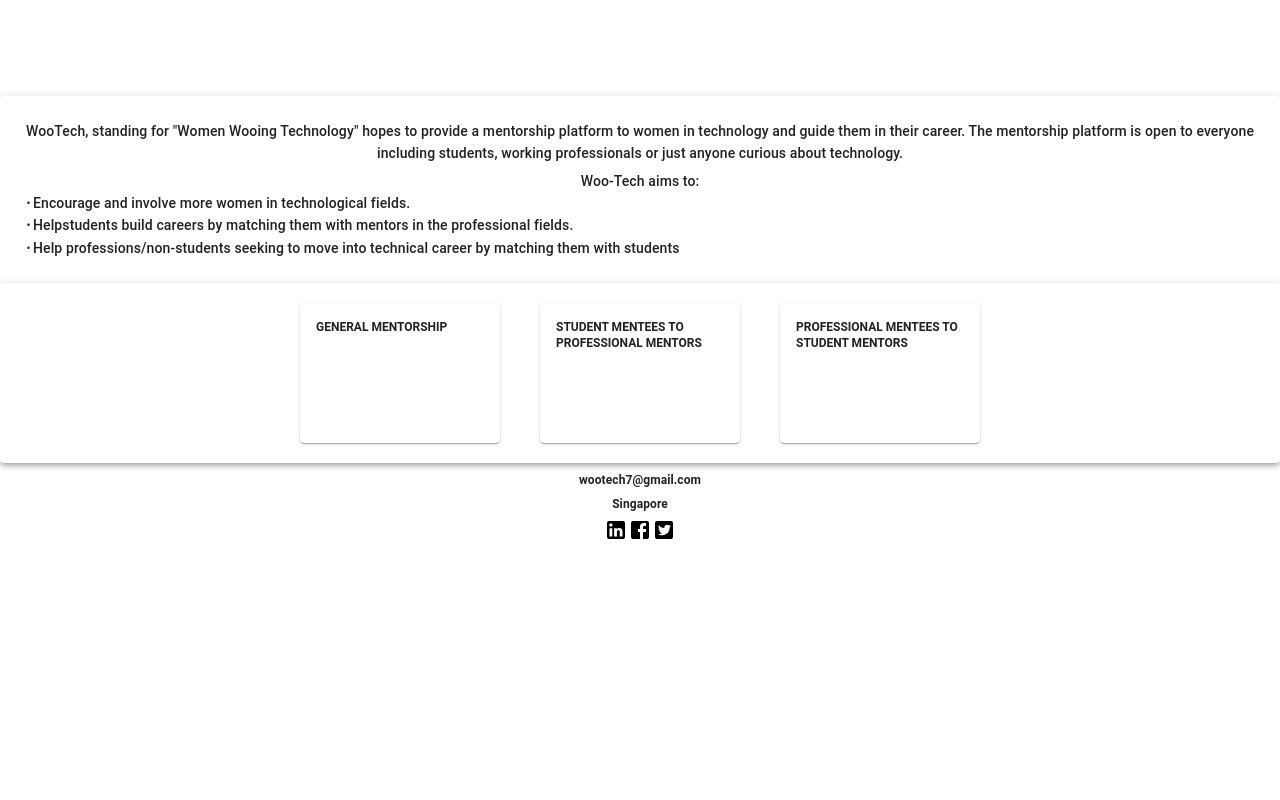
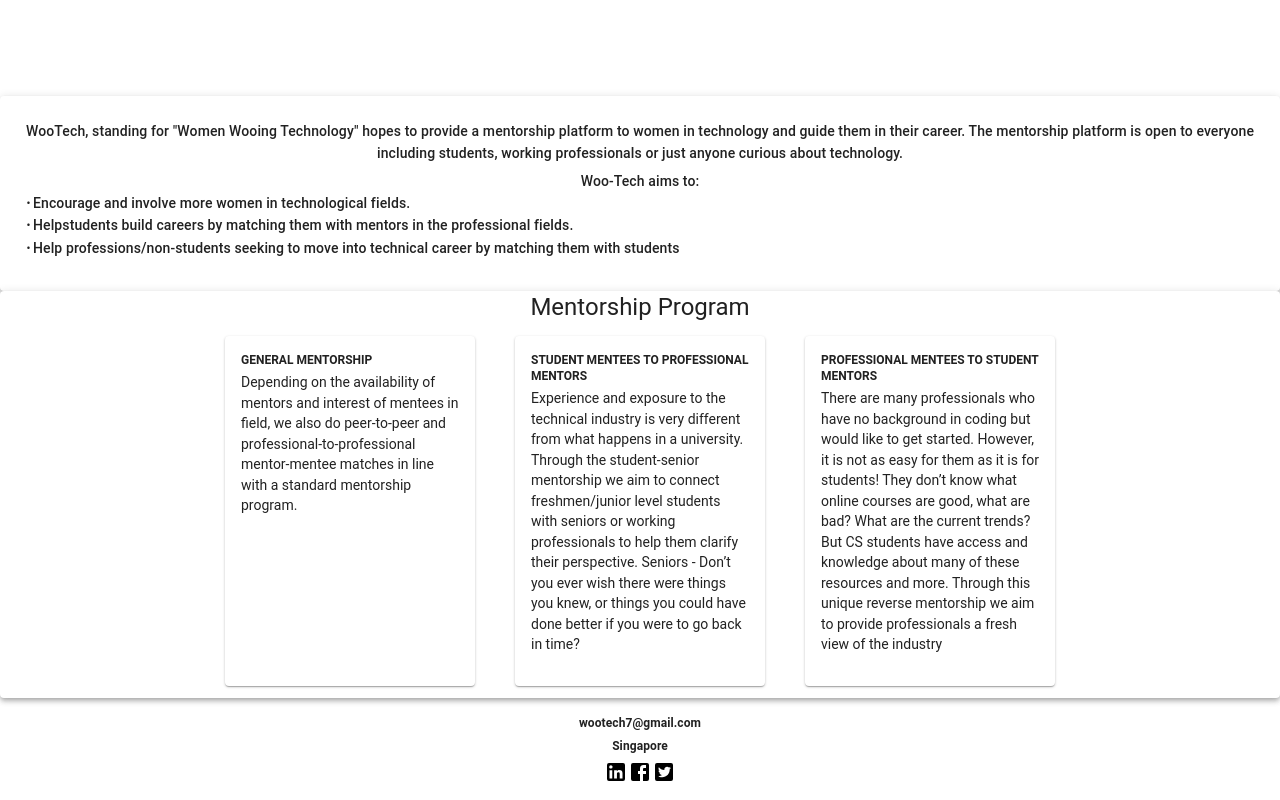
Before and after one commit to WooTechnology/frontend, a React (Create React App) app: page / in a window 1280 px wide. Shown: the part 688-1488 px from the top of the page. Before the commit the page ends 1246 px from the top, so only its background shows below. Built offline with nearby package versions, Linux system fonts and the light colour scheme.

Commit message:
refine grid

```diff
--- a/src/components/Mentorship/index.js
+++ b/src/components/Mentorship/index.js
@@ -1,5 +1,12 @@
 import React from "react";
-import { Typography, Card, Grid, CardContent, Paper } from "@material-ui/core";
+import {
+  Typography,
+  Card,
+  Grid,
+  CardContent,
+  Paper,
+  CardHeader
+} from "@material-ui/core";
 import PropTypes from "prop-types";
 import { withStyles } from "@material-ui/core/styles";
 
@@ -12,9 +19,10 @@ const styles = theme => ({
   card: {
     minWidth: 200,
     raised: true,
-    height: 140,
-    width: 100,
-    margin: 20
+    height: 350,
+    width: 250,
+    margin: 20,
+    display: "block"
   },
   cardText: {
     fontSize: 12,
@@ -25,16 +33,30 @@ const styles = theme => ({
 const Mentorship = props => {
   const { classes } = props;
   return (
-    <Paper
+    <Card
       className="classes.root"
       justify-xs-center="center"
       elevation={4}
       gutterBottom
     >
-      <Grid container spacing={16}>
-        <Grid item xs={12}>
-          <Grid container justify="center" spacing={16} direction="row">
-            <Card className={classes.card} gutterBottom>
+      <Typography
+        className={styles.header}
+        variant="headline"
+        component="h1"
+        align="center"
+      >
+        Mentorship Program
+      </Typography>
+      <Grid container spacing={16} wrap>
+        <Grid item xs={12} wrap>
+          <Grid
+            container
+            justify="center"
+            spacing={16}
+            direction="row"
+            enum="wrap"
+          >
+            <Card className={classes.card} gutterBottom expandable={true}>
               <CardContent>
                 <Typography
                   gutterBottom
@@ -43,6 +65,12 @@ const Mentorship = props => {
                   className={classes.cardText}
                 >
                   GENERAL MENTORSHIP
+                </Typography>
+                <Typography gutterBottom paragraph wrap>
+                  Depending on the availability of mentors and interest of
+                  mentees in field, we also do peer-to-peer and
+                  professional-to-professional mentor-mentee matches in line
+                  with a standard mentorship program.
                 </Typography>
               </CardContent>
             </Card>
@@ -56,6 +84,15 @@ const Mentorship = props => {
                 >
                   STUDENT MENTEES TO PROFESSIONAL MENTORS
                 </Typography>
+                <Typography paragraph>
+                  Experience and exposure to the technical industry is very
+                  different from what happens in a university. Through the
+                  student-senior mentorship we aim to connect freshmen/junior
+                  level students with seniors or working professionals to help
+                  them clarify their perspective. Seniors - Don’t you ever wish
+                  there were things you knew, or things you could have done
+                  better if you were to go back in time?
+                </Typography>
               </CardContent>
             </Card>
             <Card className={classes.card} gutterBottom>
@@ -68,12 +105,21 @@ const Mentorship = props => {
                 >
                   PROFESSIONAL MENTEES TO STUDENT MENTORS
                 </Typography>
+                <Typography paragraph>
+                  There are many professionals who have no background in coding
+                  but would like to get started. However, it is not as easy for
+                  them as it is for students! They don’t know what online
+                  courses are good, what are bad? What are the current trends?
+                  But CS students have access and knowledge about many of these
+                  resources and more. Through this unique reverse mentorship we
+                  aim to provide professionals a fresh view of the industry
+                </Typography>
               </CardContent>
             </Card>
           </Grid>
         </Grid>
       </Grid>
-    </Paper>
+    </Card>
   );
 };
 
```
